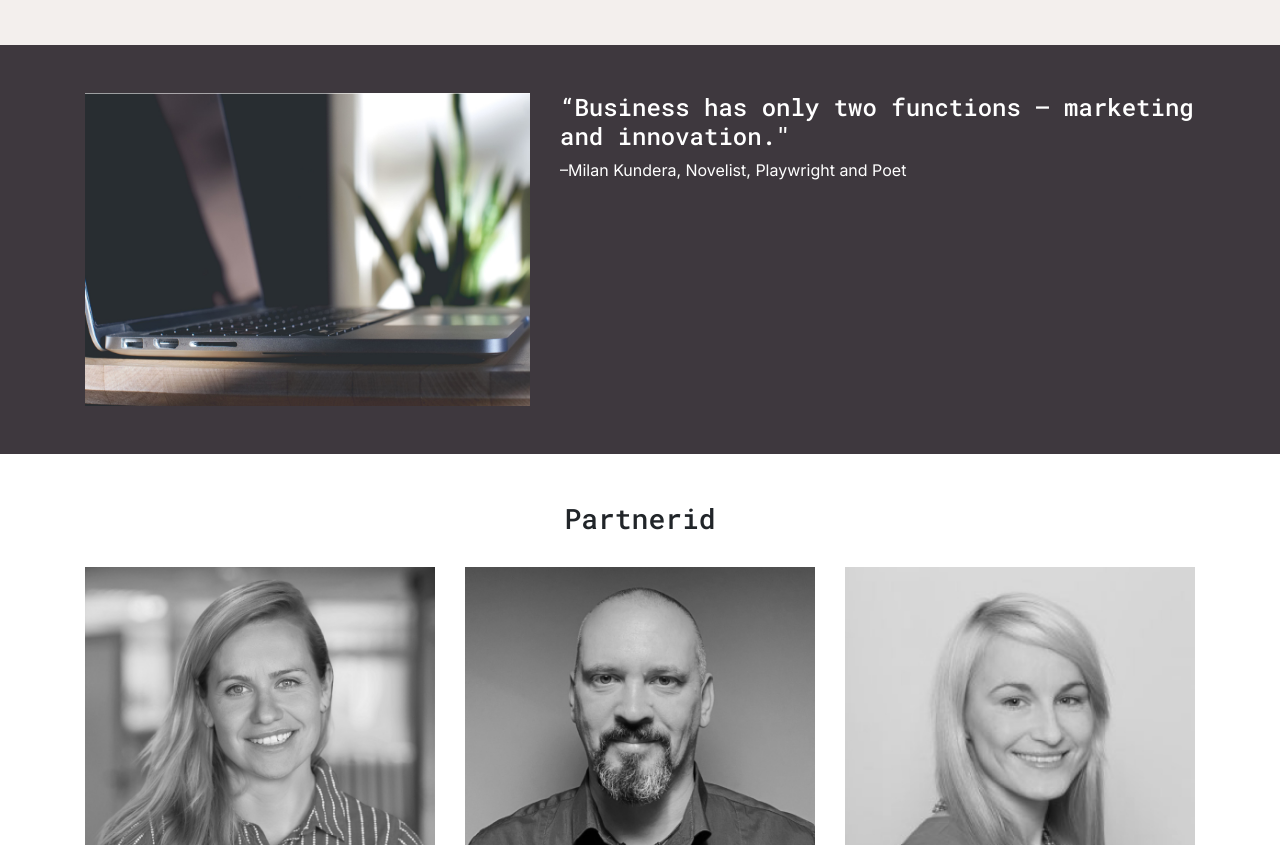
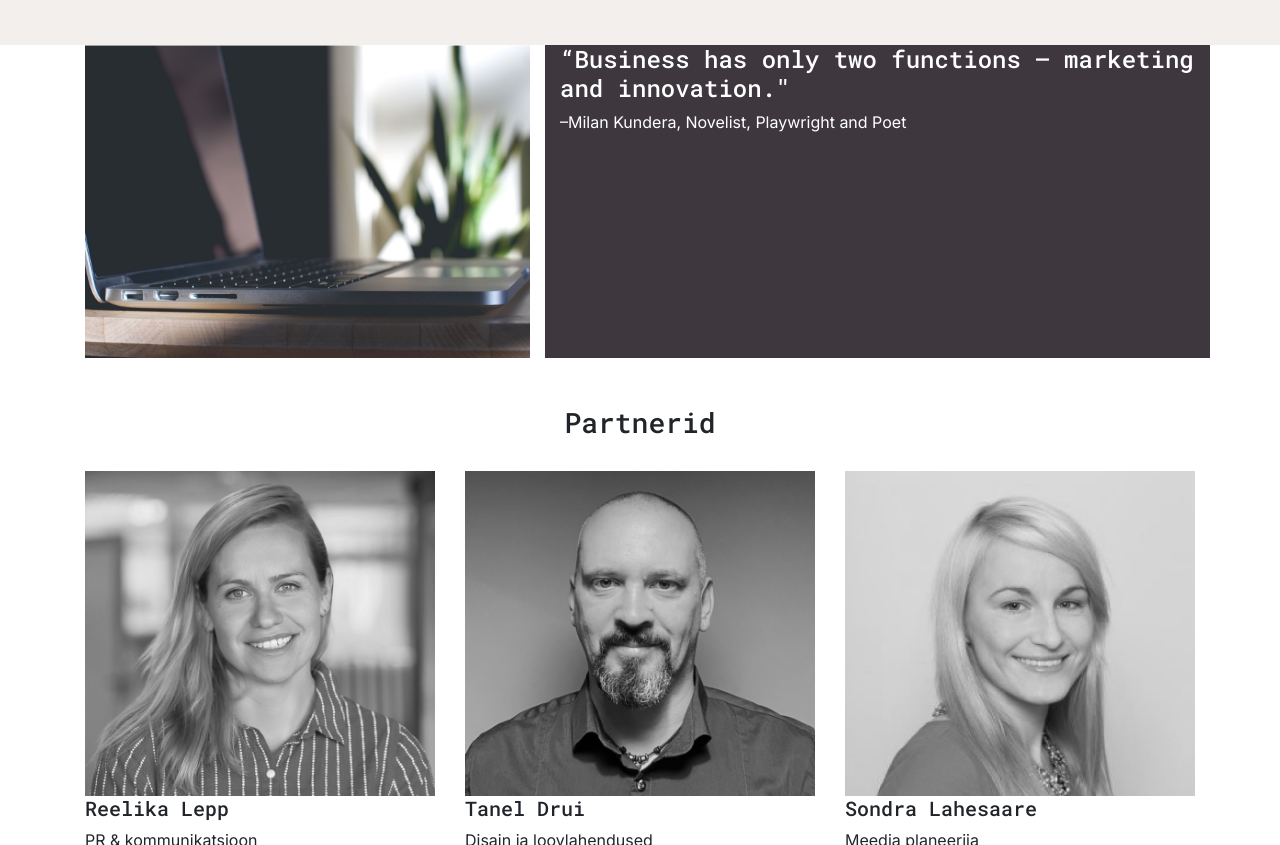
Before and after one commit to annelitu/xpansion, a plain HTML site: page index.htm in a window 1280 px wide. Shown: the part 2378-3223 px from the top of the page. Drawn offline with nearby package versions, Linux system fonts and the light colour scheme.

Commit message:
quote banner

```diff
--- a/index.htm
+++ b/index.htm
@@ -273,14 +273,14 @@
     </div>
 
      <!--Banner -->
-    <div class="container-fluid quote-bg">
-        <div class="container py-5">
+    <div class="container-fluid">
+        <div class="container">
             <div class="row">
                 <div class="col-5">
                     <img class="img-fluid" src="img/banner.jpg" alt="Computer image">
                 </div>
 
-                <div class="col-7">
+                <div class="col-7 quote-bg">
                     <div class="quote">
                         <h4 class="text-start">“Business has only two functions – marketing and innovation."</h4>
                         <p class="text-start">–Milan Kundera, Novelist, Playwright and Poet</p>
```
